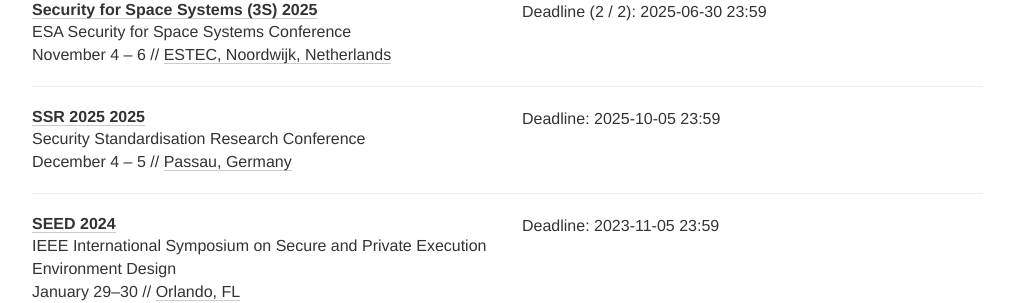
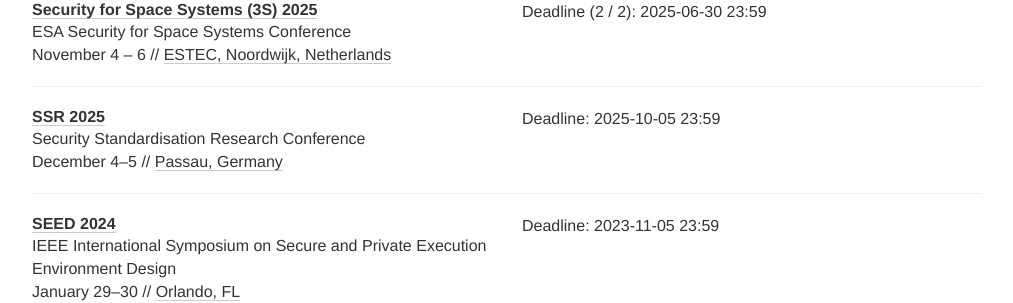
Before and after one commit to sec-deadlines/sec-deadlines.github.io, a Jekyll site: the page built from index.html, in a window 1280 px wide and 900 px high, scrolled down 10705 px. Shown: the part 152-455 px from the top of the window, without its empty margins (133-1146 px from the left). Built offline with Jekyll 4.4.1, drawn with Linux system fonts in a browser that asks for light colours; nearby versions of some CDN libraries; comment, search, counter and statistics services are not loaded.

Commit message:
Update conferences.yml

```diff
--- a/_data/conferences.yml
+++ b/_data/conferences.yml
@@ -679,12 +679,11 @@
   place: ESTEC, Noordwijk, Netherlands
   tags: [SEC, CONF]
 
-- name: SSR 2025
+- name: SSR
   year: 2025
-  date: "December 4 - 5"
+  date: "December 4-5"
   description: Security Standardisation Research Conference
-  deadline:
-    - "2025-10-05 23:59"
+  deadline: ["2025-10-05 23:59"]
   link: https://www.uni-passau.de/ssr2025/
   place: Passau, Germany
   tags: [SEC, CONF, CRYPTO]
```
